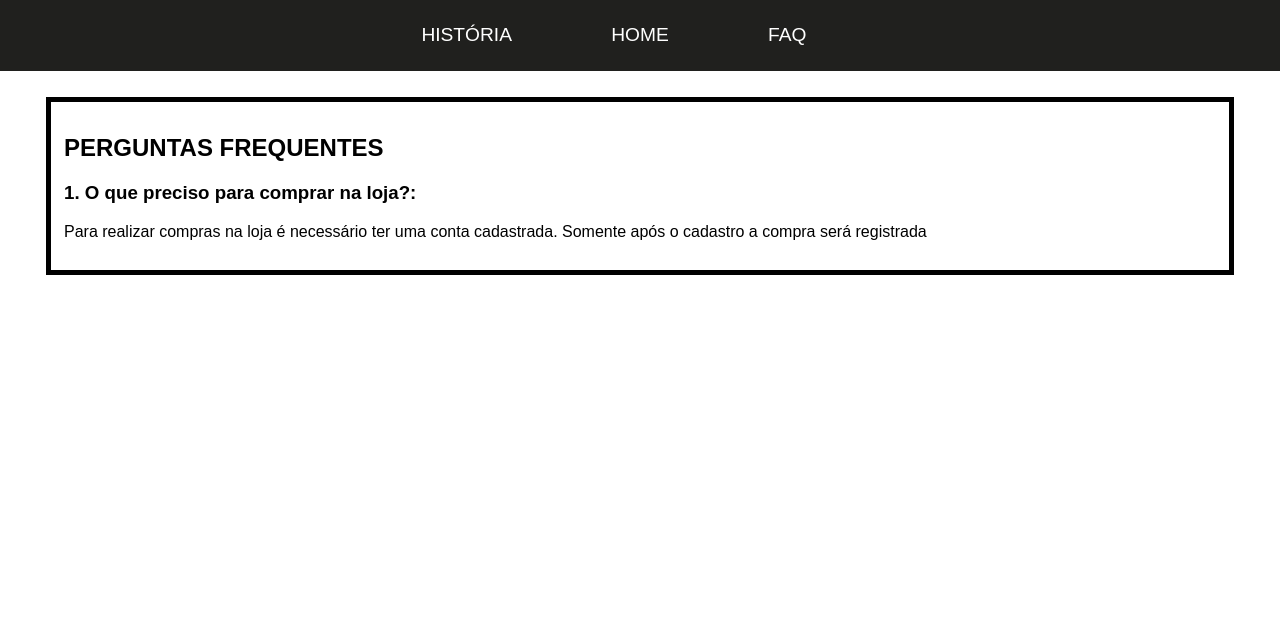
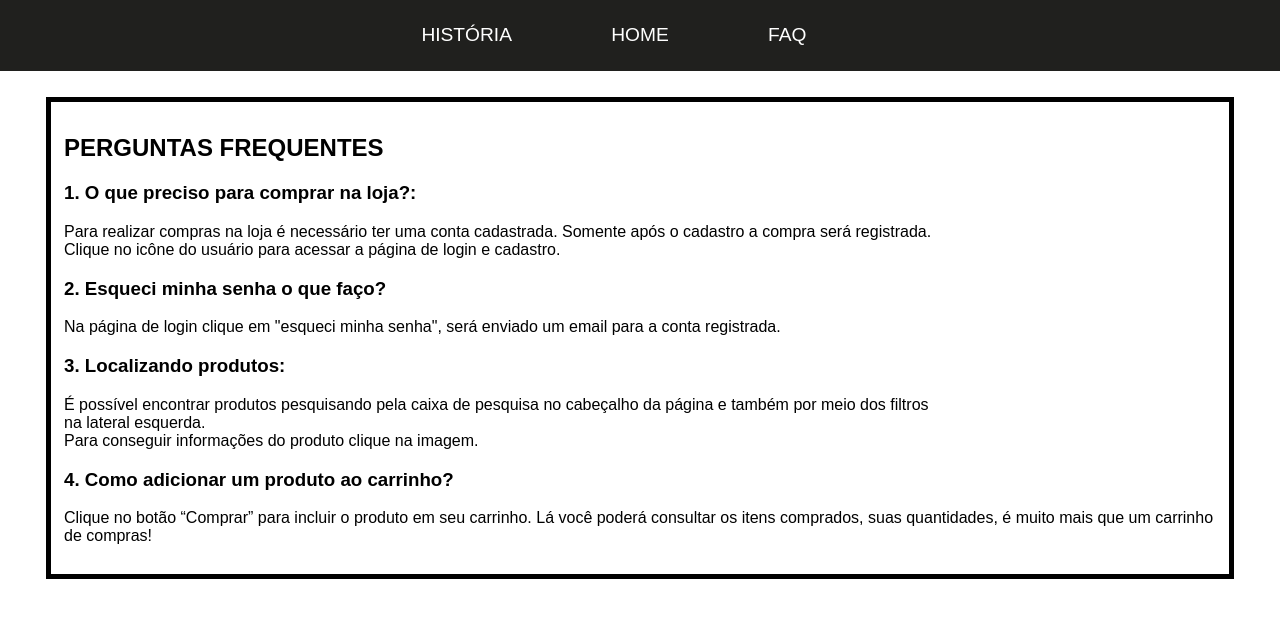
Before and after one commit to gabrieliromagnarita/TCC, a Flask app: page /faq-render in a window 1280 px wide. Shown: the part 106-724 px from the top of the page. Run offline with Flask 3, Linux system fonts and the light colour scheme.

Commit message:
tela de FAQ supostamente pronta

```diff
--- a/templates/faq.html
+++ b/templates/faq.html
@@ -23,7 +23,13 @@
             <div id="form-faq">
                 <h2>PERGUNTAS FREQUENTES</h2>
                 <h3>1. O que preciso para comprar na loja?:</h3>
-                <p>Para realizar compras na loja é necessário ter uma conta cadastrada. Somente após o cadastro a compra será registrada</p>
+                <p>Para realizar compras na loja é necessário ter uma conta cadastrada. Somente após o cadastro a compra será registrada.<br>Clique no icône do usuário para acessar a página de login e cadastro.</p>
+                <h3>2. Esqueci minha senha o que faço?</h3>
+                <p>Na página de login clique em "esqueci minha senha", será enviado um email para a conta registrada.</p>
+                <h3>3. Localizando produtos:</h3>
+                <p>É possível encontrar produtos pesquisando pela caixa de pesquisa no cabeçalho da página e também por meio dos filtros<br> na lateral esquerda.<br>Para conseguir informações do produto clique na imagem.</p>
+                <h3>4. Como adicionar um produto ao carrinho?</h3>
+                <p>Clique no botão “Comprar” para incluir o produto em seu carrinho. Lá você poderá consultar os itens comprados, suas quantidades, é muito mais que um carrinho de compras!</p>
             </div>
         </div>
     </BODY>
```
